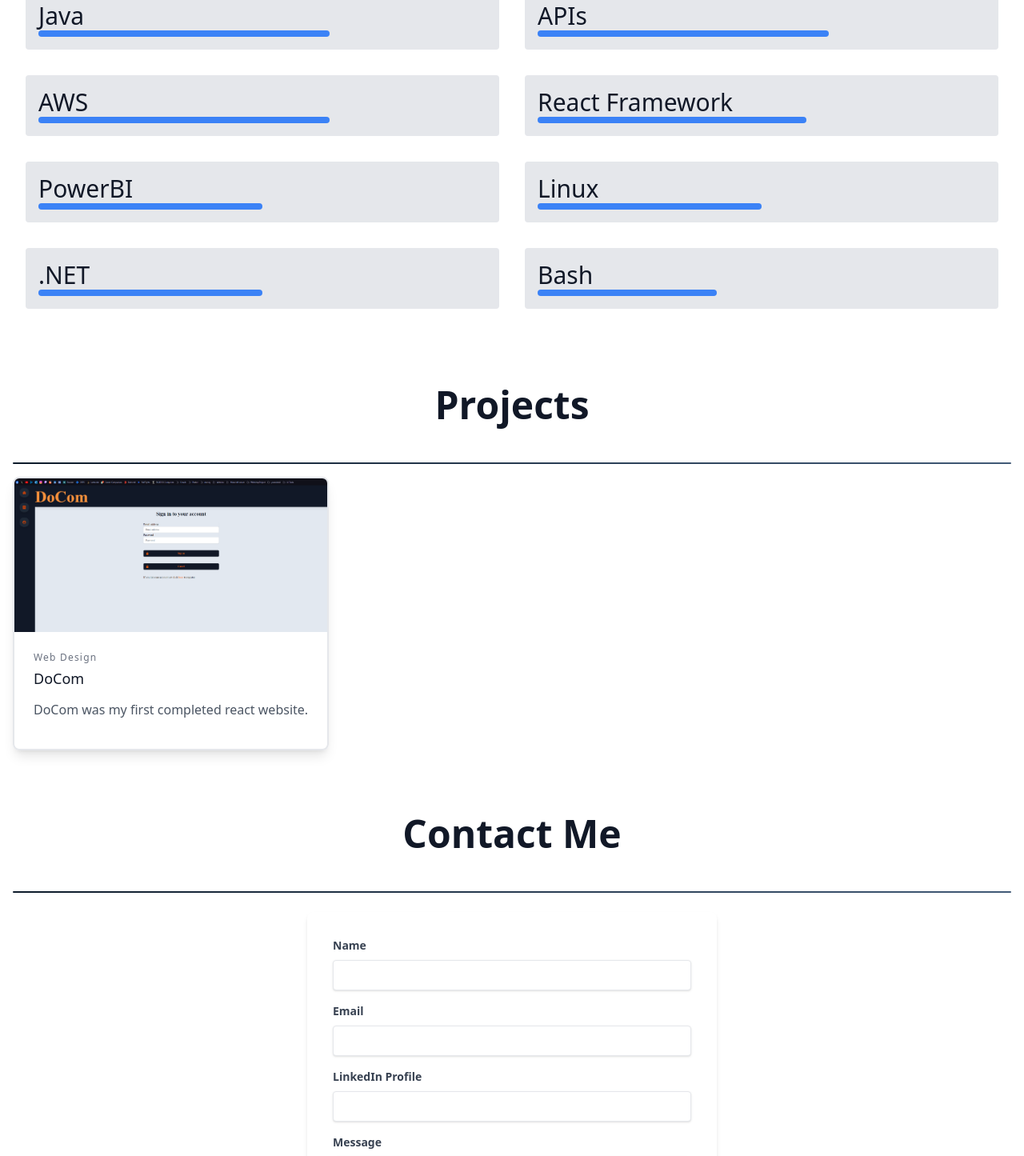
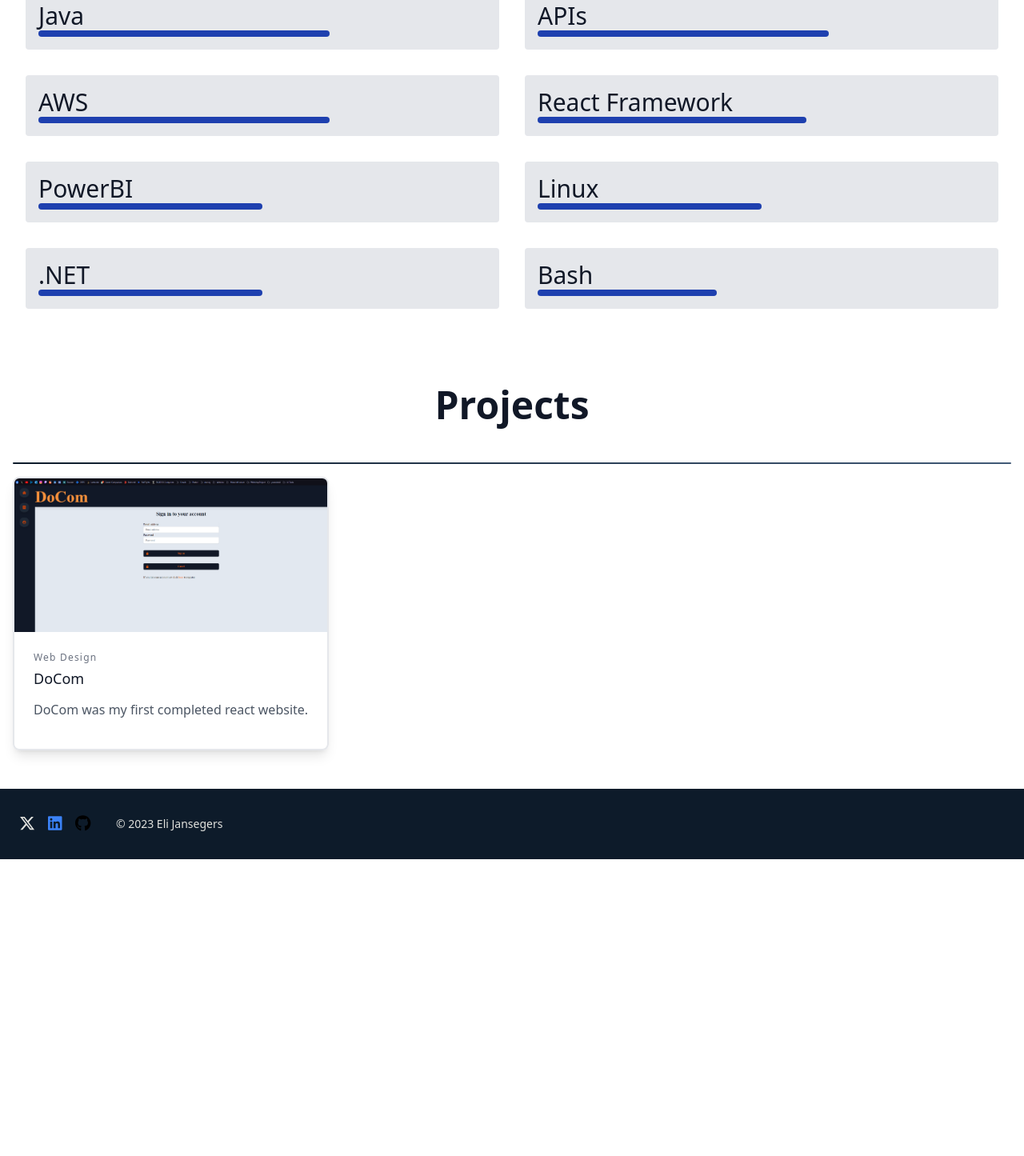
Before and after one commit to EliJansegers/PorfolioWebsite, a React (Create React App) app: page / in a window 1280 px wide. Shown: the part 1330-2775 px from the top of the page at 80% size. After the commit the page ends 2404 px from the top, so only its background shows below. Built offline with nearby package versions, Linux system fonts and the light colour scheme.

Commit message:
package update

```diff
--- a/package.json
+++ b/package.json
@@ -44,5 +44,8 @@
       "last 1 firefox version",
       "last 1 safari version"
     ]
+  },
+  "devDependencies": {
+    "@babel/plugin-proposal-private-property-in-object": "^7.21.11"
   }
 }
--- a/src/App.js
+++ b/src/App.js
@@ -1,8 +1,8 @@
+// eslint-disable-next-line
 import React from 'react';
 import Header from './components/Header';
 import About from './components/About';
 import Portfolio from './components/Portfolio';
-import Contact from './components/Contact';
 import Skills from './components/Skills';
 import Footer from './components/Footer';
 import SectionWithTitle from './components/SectionWithTitle.js';
@@ -23,9 +23,6 @@ function App() {
       <SectionWithTitle title="Projects">
       <Portfolio />
       </SectionWithTitle>
-      <SectionWithTitle title="Contact Me">
-      <Contact />
-      </SectionWithTitle>
       <Footer />
     </div>
   );
--- a/src/components/Header.js
+++ b/src/components/Header.js
@@ -11,7 +11,6 @@ const Header = () => {
           <a href="#About Me" className="mr-5 hover:text-lightBlue">About</a>
           <a href="#Skills" className="mr-5 hover:text-lightBlue">Skills</a>
           <a href="#Projects" className="mr-5 hover:text-lightBlue">Portfolio</a>
-          <a href="#Contact Me" className="mr-5 hover:text-lightBlue">Contact</a>
         </nav>
       </div>
     </header>
--- a/src/components/Skills.js
+++ b/src/components/Skills.js
@@ -20,7 +20,7 @@ const SkillBar = ({ level }) => {
       animate={controls}
       initial={{ width: 0 }}
       transition={{ duration: 1, ease: "easeOut" }}
-      className="h-2 rounded-full bg-blue-500"
+      className="h-2 rounded-full bg-blue-800"
     />
   );
 };
```
Also changed, not shown: 12 other files (tests, documents, lock files or other folders).
